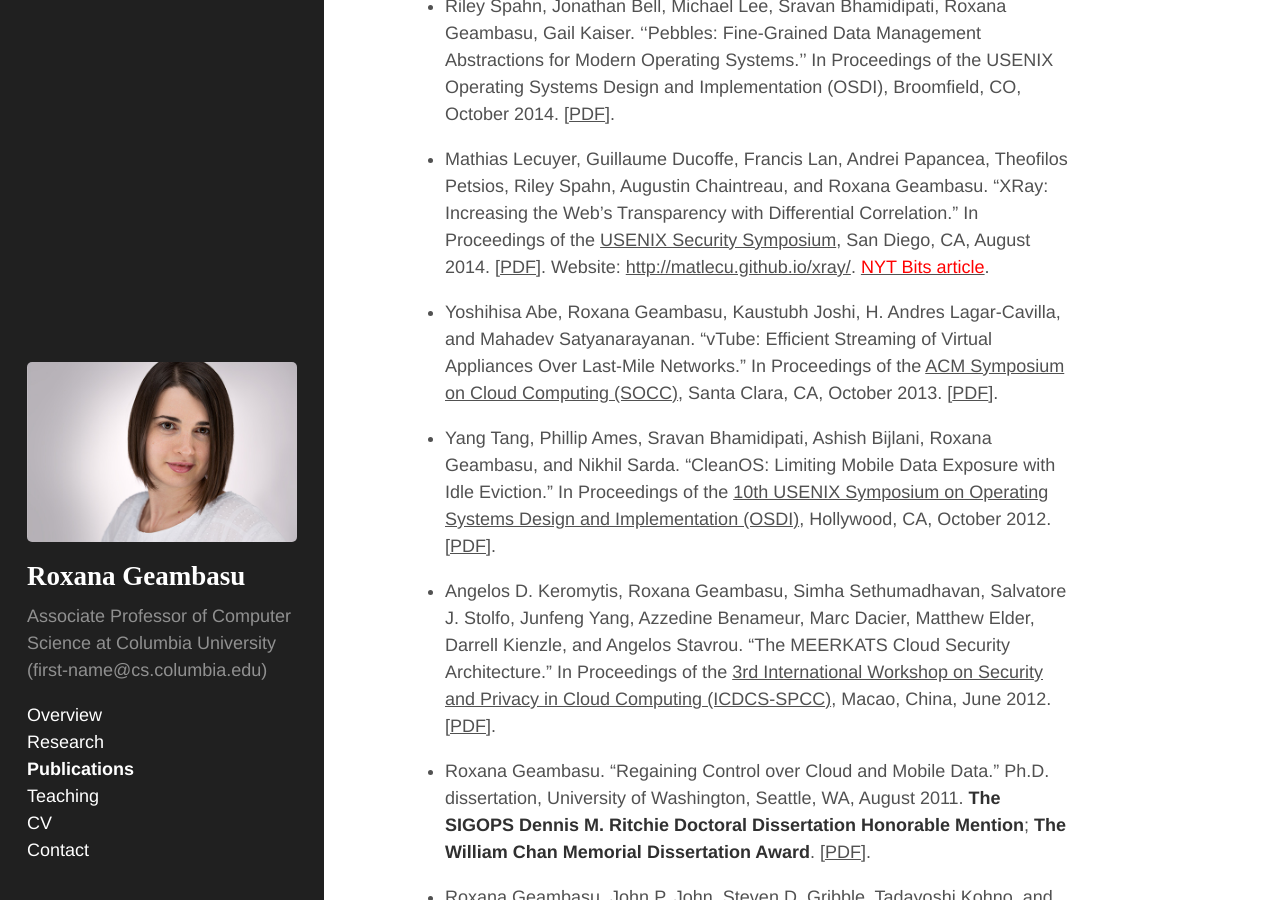
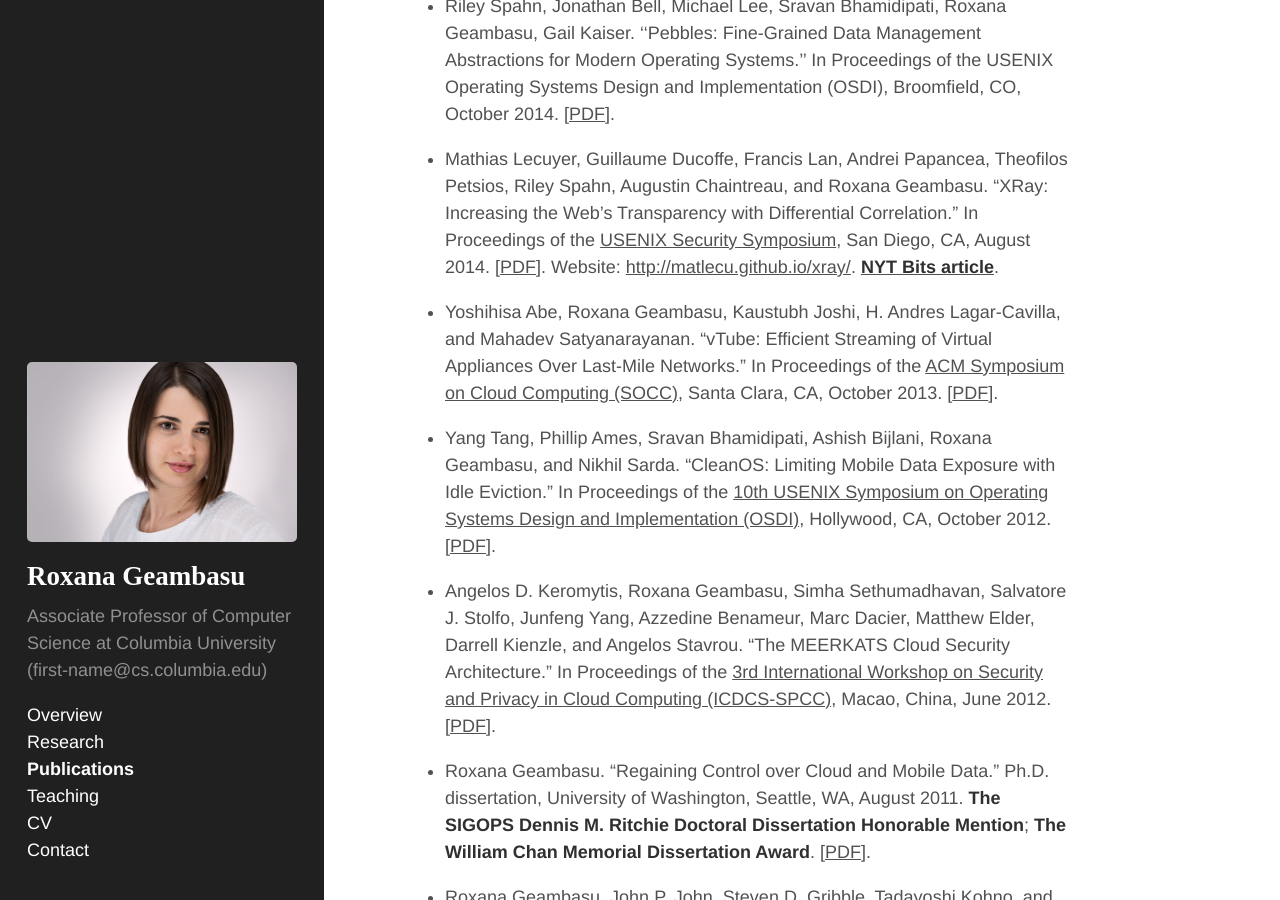
Before and after one commit to roxanageambasu/roxanageambasu.github.io, a Jekyll site: the page built from 02-publications.md, in a window 1280 px wide and 900 px high, scrolled down 1024 px. Built offline with Jekyll 4.4.1, drawn with Linux system fonts in a browser that asks for light colours.

Commit message:
pubs page bug

```diff
--- a/02-publications.md
+++ b/02-publications.md
@@ -50,7 +50,7 @@ title: Publications
 In Proceedings of the <a href="http://usenix.org/conference/usenixsecurity14">USENIX Security Symposium</a>,
 San Diego, CA, August 2014. [<a href="{{ site.baseurl }}/publications/usenixsec2014xray.pdf">PDF</a>].
 Website: <a href="http://matlecu.github.io/xray/">http://matlecu.github.io/xray/</a>.
-<a href="http://bits.blogs.nytimes.com/2014/08/18/xray-a-new-tool-for-tracking-the-use-of-personal-data-on-the-web/"><font color="red">NYT Bits article</font></a>.
+<a href="http://bits.blogs.nytimes.com/2014/08/18/xray-a-new-tool-for-tracking-the-use-of-personal-data-on-the-web/">**NYT Bits article**</a>.
 
 
 * Yoshihisa Abe, Roxana Geambasu, Kaustubh Joshi, H. Andres Lagar-Cavilla, and Mahadev Satyanarayanan.
```
